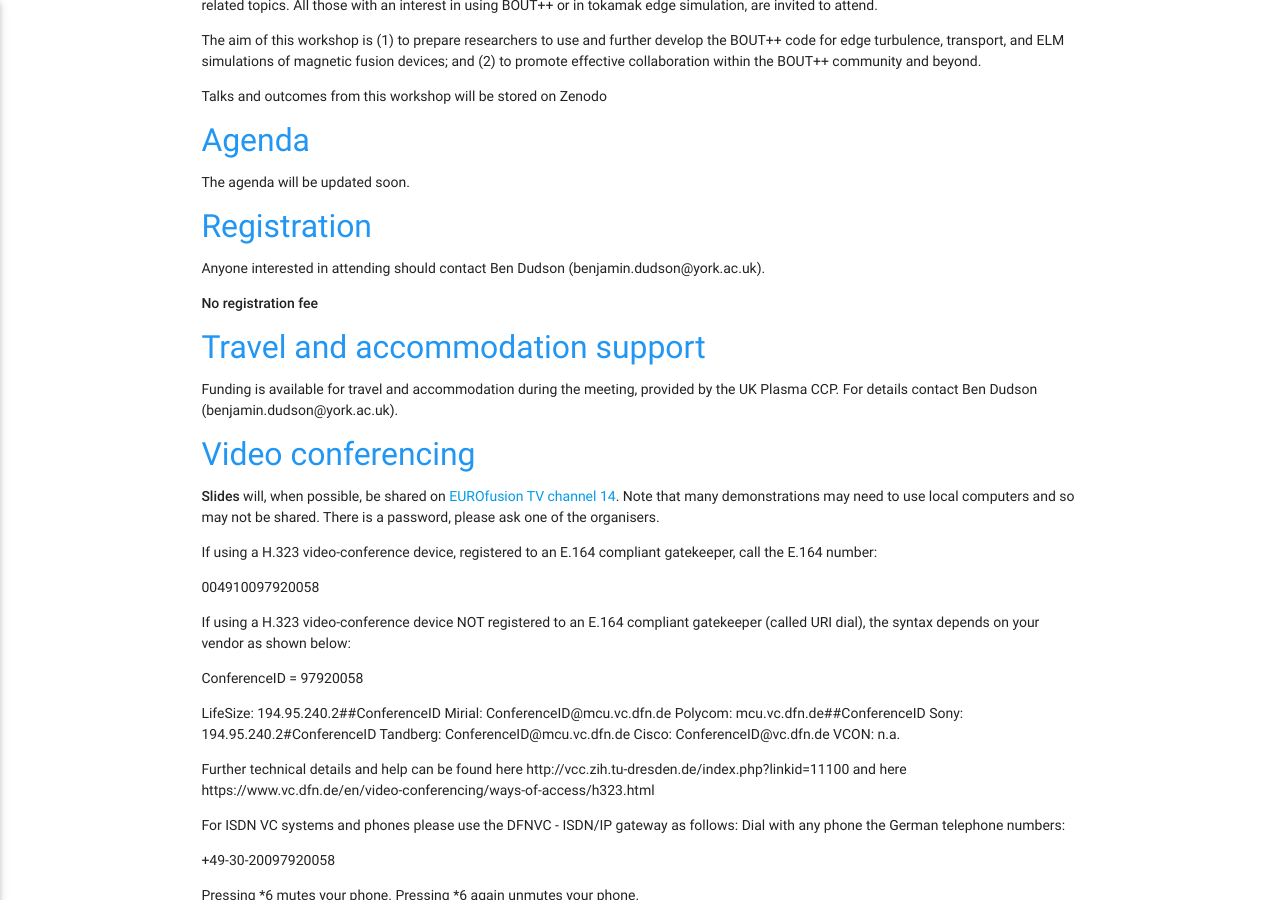
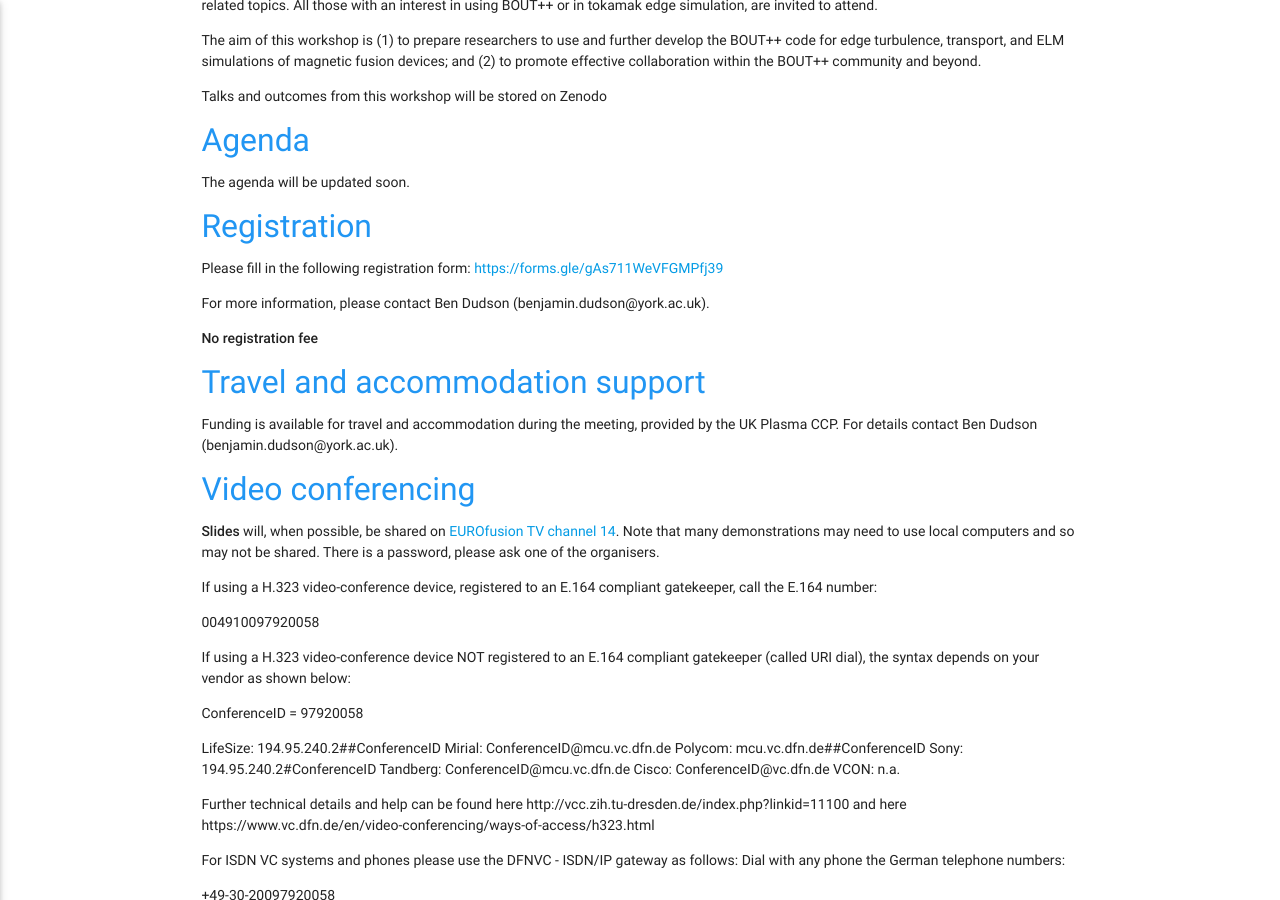
Before and after one commit to boutproject/boutproject.github.io, a Jekyll site: the page built from documentation/workshop2019.markdown, in a window 1280 px wide and 900 px high, scrolled down 400 px. Built offline with Jekyll 4.4.1, drawn with Linux system fonts in a browser that asks for light colours.

Commit message:
Add link to registration form

```diff
--- a/documentation/workshop2019.markdown
+++ b/documentation/workshop2019.markdown
@@ -26,7 +26,12 @@ The agenda will be updated soon.
 
 <a name="registration"/>
 #### Registration
-Anyone interested in attending should contact Ben Dudson (benjamin.dudson@york.ac.uk).
+
+Please fill in the following registration form:
+<https://forms.gle/gAs711WeVFGMPfj39>
+
+For more information, please contact Ben Dudson
+(benjamin.dudson@york.ac.uk).
 
 **No registration fee**
 
```
